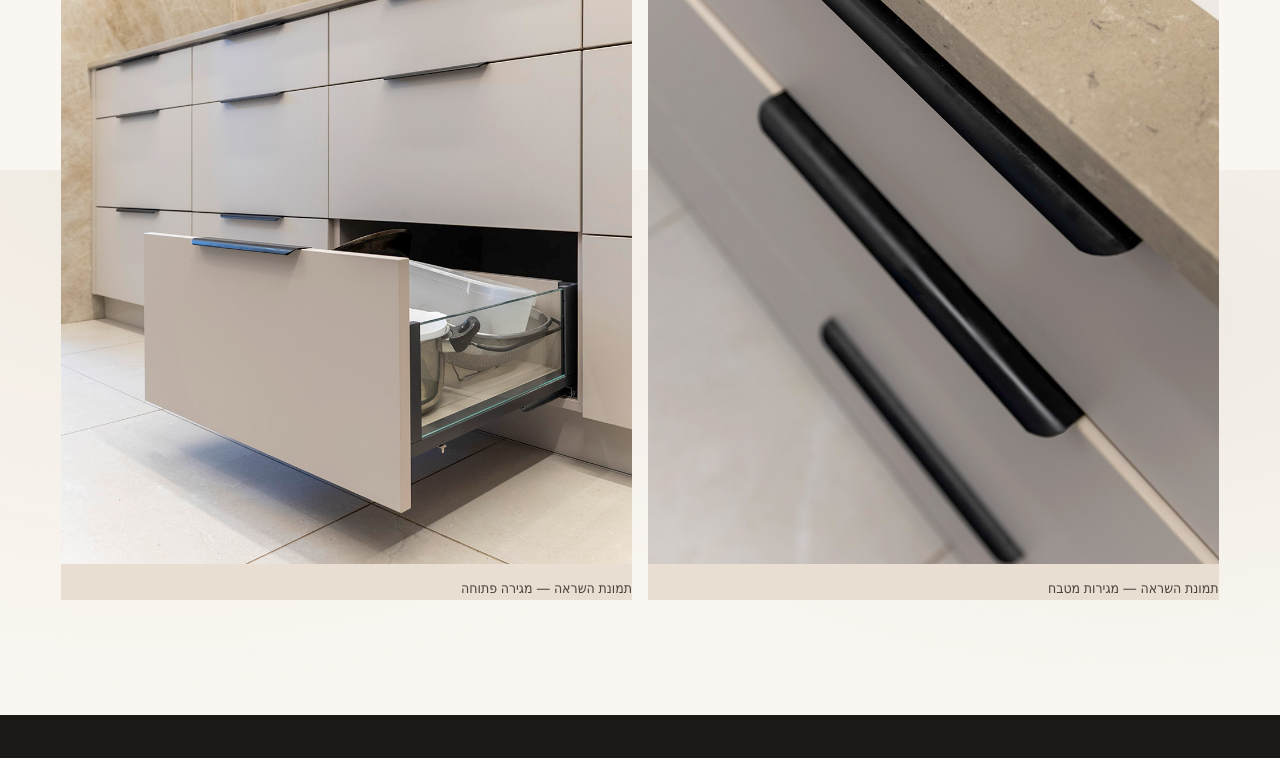
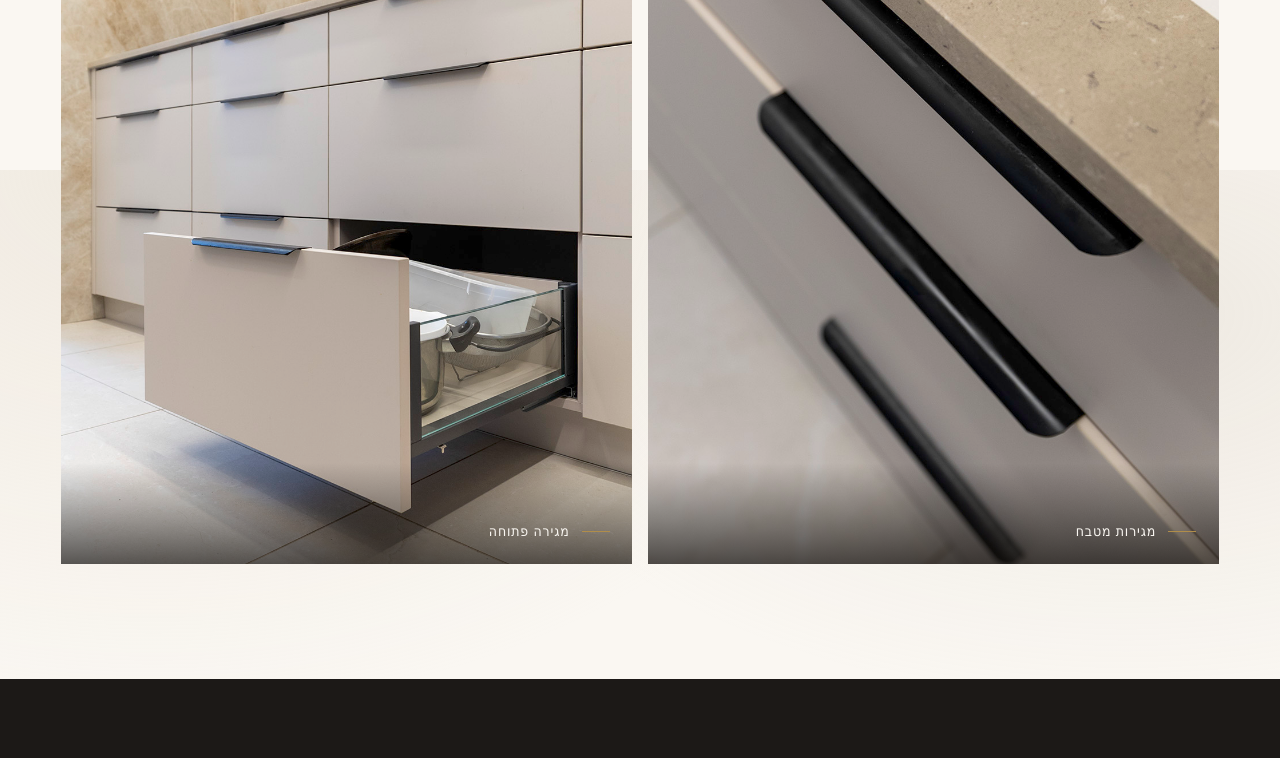
Before and after one commit to avinisimian-debug/luxora-website, a React (Vite) app: page /materials in a window 1280 px wide. Shown: the part 1430-2188 px from the top of the page. Built offline with nearby package versions, Linux system fonts and the light colour scheme.

Commit message:
Restyle materials photo captions as overlays.
Short ivory labels with a brass dash over a soft dark fade, instead of
the full alt text on a sand band.

Co-Authored-By: Claude Opus 5.5 <noreply@anthropic.com>

```diff
--- a/src/pages/MaterialsPage.tsx
+++ b/src/pages/MaterialsPage.tsx
@@ -57,7 +57,7 @@ export function MaterialsPage() {
                   loading="lazy"
                   decoding="async"
                 />
-                <figcaption>{MEDIA.materialsDrawer.alt}</figcaption>
+                <figcaption>מגירות מטבח</figcaption>
               </figure>
             </Reveal>
             <Reveal delayMs={40}>
@@ -70,7 +70,7 @@ export function MaterialsPage() {
                   loading="lazy"
                   decoding="async"
                 />
-                <figcaption>{MEDIA.materialsHardware.alt}</figcaption>
+                <figcaption>מגירה פתוחה</figcaption>
               </figure>
             </Reveal>
           </div>
--- a/src/styles/components.css
+++ b/src/styles/components.css
@@ -2036,21 +2036,43 @@ body.menu-open .whatsapp-fab {
 }
 
 .materials-pair figure {
+  position: relative;
   margin: 0;
   overflow: hidden;
   background: var(--color-sand);
 }
 
 .materials-pair img {
+  display: block;
   width: 100%;
   aspect-ratio: 3 / 4;
   object-fit: cover;
-}
-
+  transition: transform 1.2s var(--ease);
+}
+
+.materials-pair figure:hover img {
+  transform: scale(1.03);
+}
+
+/* Caption sits on the photo over a soft dark fade */
 .materials-pair figcaption {
-  padding: 0.75rem 0 0;
+  position: absolute;
+  inset: auto 0 0;
+  display: flex;
+  align-items: center;
+  gap: 0.75rem;
+  padding: 3.5rem 1.4rem 1.25rem;
+  background: linear-gradient(to top, rgba(20, 17, 14, 0.7), transparent);
+  color: var(--color-ivory-soft);
   font-size: var(--text-small);
-  color: var(--color-ink-muted);
+  letter-spacing: 0.06em;
+}
+
+.materials-pair figcaption::before {
+  content: '';
+  width: 1.75rem;
+  height: 1px;
+  background: var(--color-brass);
 }
 
 .process-aside {
```
